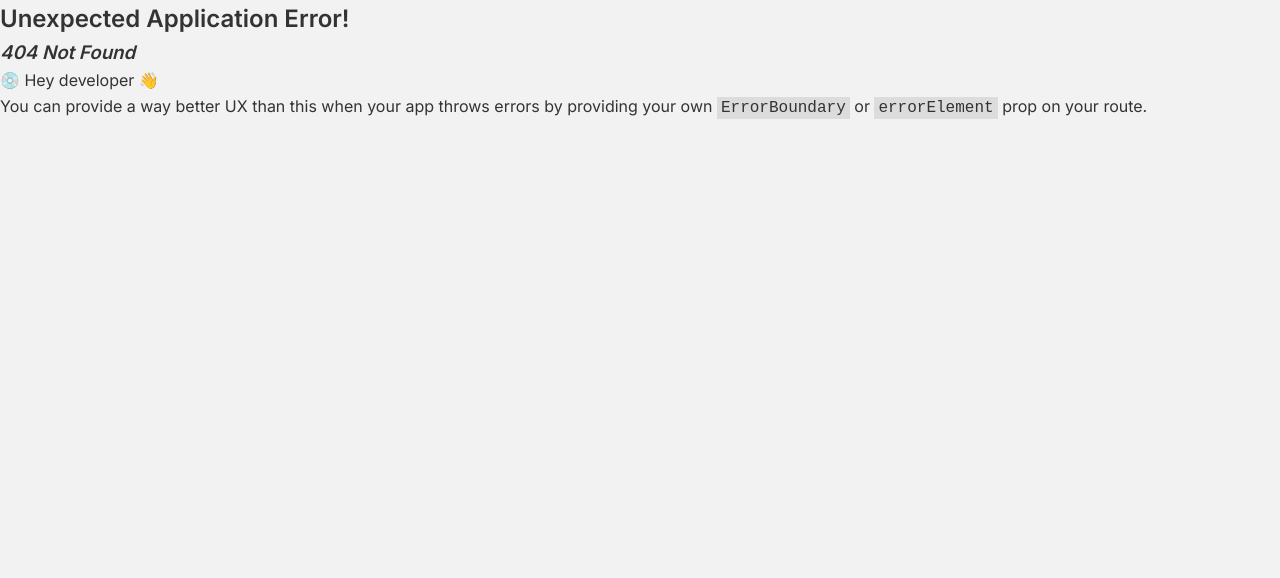
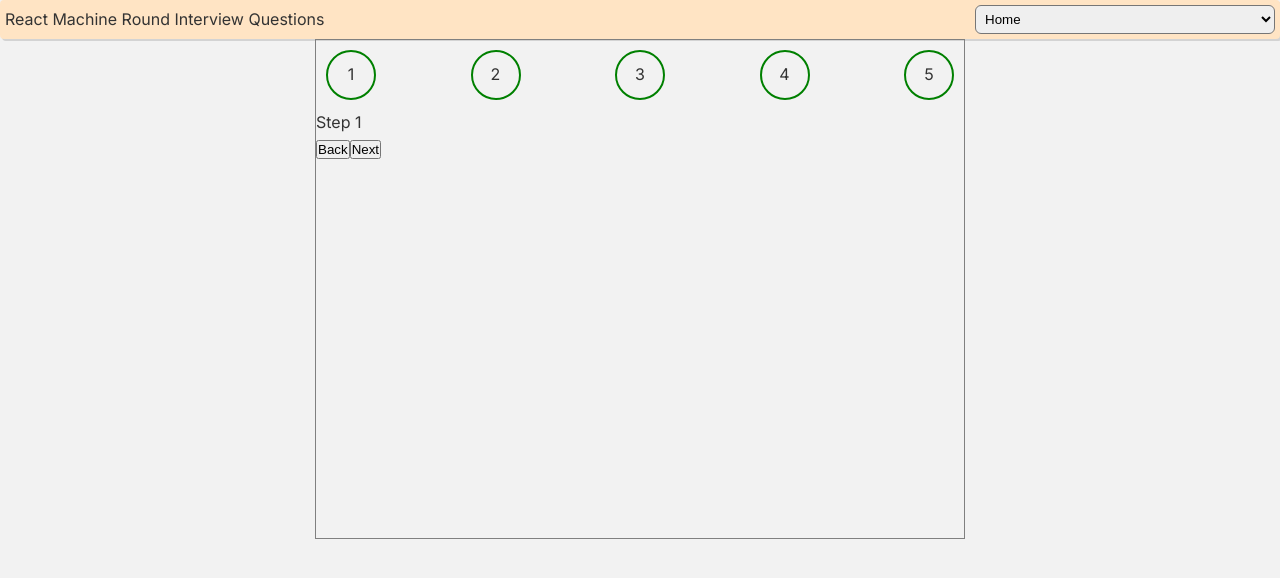
Before and after one commit to pankaj5263/react-machine-round-ts, a React (Vite) app: page /stepupform in a window 1280 px wide. Before the commit this address had no page. Shown: the top 578 px of the page. Built offline with nearby package versions, Linux system fonts and the light colour scheme.

Commit message:
Progress bar

```diff
--- a/src/components/DropDown/index.tsx
+++ b/src/components/DropDown/index.tsx
@@ -1,7 +1,7 @@
 import React from 'react';
 import type { DropDownList } from '../../type';
 interface Props {
-    list: DropDownList[];
+    list: [];
     handleDropdown:(value:string) => void
 
 }
--- a/src/components/Header/index.tsx
+++ b/src/components/Header/index.tsx
@@ -7,7 +7,8 @@
     {id:'accordian', text:"Accordian",},
     {id:'popover', text:"Popover"},
     {id:'tabs', text:"Tabs"},
-    {id:'progressbar', text:"Progressbar"}
+    {id:'progressbar', text:"Progressbar"},
+    {id:'stepupform', text:"StepUpForm"}
 ]
 
 const Header: React.FC = () => {
--- /dev/null
+++ b/src/components/StepUpForm/Step.tsx
@@ -0,0 +1,50 @@
+import React from "react";
+
+const Step = ({ index, selectedIndex }) => {
+
+    console.log("count===1", index);
+  const circle = (
+    <>
+      <div style={{...styleStep}}>
+        <div style={styleStepChild}>{index+1}</div>
+      </div>
+    </>
+  );
+
+
+  if(index <= selectedIndex && index !==0){
+    return (
+        <>
+          <div style={{ display: "flex", width: "100%", alignItems: "center" }}>
+            <div style={{ width: "calc(100% - 50px)" }}>
+              <div style={{ border: "1px solid green" }}></div>
+            </div>
+
+            {circle}
+          </div>
+        </>
+      );
+  }
+
+  return circle;
+
+};
+
+export default Step;
+
+const styleStep = {
+  height: "50px",
+  border: "2px solid green",
+  width: "50px",
+  borderRadius: "50%",
+  minWidth: "50px"
+};
+
+const styleStepChild = {
+  display: "flex",
+  justifyContent: "center",
+  alignItems: "center",
+  width: "100%",
+  height: "100%",
+  borderRadius: "50%",
+};
--- /dev/null
+++ b/src/components/StepUpForm/index.tsx
@@ -0,0 +1,56 @@
+import React, { useState } from "react";
+
+const StepUpForm = ({ children }) => {
+  const [tabIndex, setTabIndex] = useState(0);
+
+  const handleNext = () => {
+    if(tabIndex < children.length-1){
+        setTabIndex(tabIndex +1);
+    }
+  };
+
+  const handleBack = () => {
+    if(tabIndex!==0){
+        setTabIndex(tabIndex - 1);
+    }
+  };
+
+  const stepElements = React.Children.map(children, (child, index) => {
+    return React.cloneElement(child, { index, selectedIndex: tabIndex });
+  });
+
+
+  console.log("children.length", tabIndex, children.length);
+
+  const stepCircleElement = (
+    <div
+      style={{
+        height: "500px",
+        width: "650px",
+        border: "1px solid grey",
+        margin: "auto",
+      }}
+    >
+      <div style={styleStep}>{stepElements}</div>
+      <div>{stepElements[tabIndex]?.props?.children}</div>
+      <div>
+        <button onClick={()=> handleBack()}>Back</button>
+        <button onClick={()=> handleNext()}>Next</button>
+      </div>
+    </div>
+  );
+
+  return (
+    <div>
+      {stepCircleElement}
+    </div>
+  );
+};
+
+export default StepUpForm;
+
+const styleStep = {
+  display: "flex",
+  justifyContent: "space-between",
+  padding: "10px",
+};
--- /dev/null
+++ b/src/pages/StepUpFormPage/index.tsx
@@ -0,0 +1,17 @@
+import React from "react";
+import StepUpForm from "../../components/StepUpForm";
+import Step from "../../components/StepUpForm/Step";
+
+const StepUpFormPage = () => {
+  return (
+    <StepUpForm>
+      <Step>Step 1</Step>
+      <Step>Step 2</Step>
+      <Step>Step 3</Step>
+      <Step>Step 4</Step>
+      <Step>Step 5</Step>
+    </StepUpForm>
+  );
+};
+
+export default StepUpFormPage;
```
Also changed, not shown: src/routes/index.tsx (+14 -8 lines), src/components/StepUpForm/Buttons.tsx (added).
